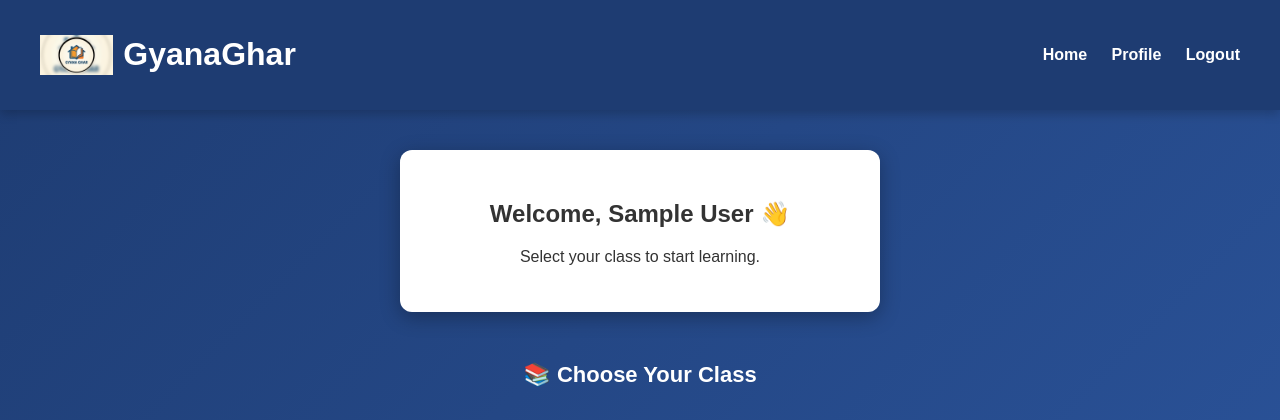
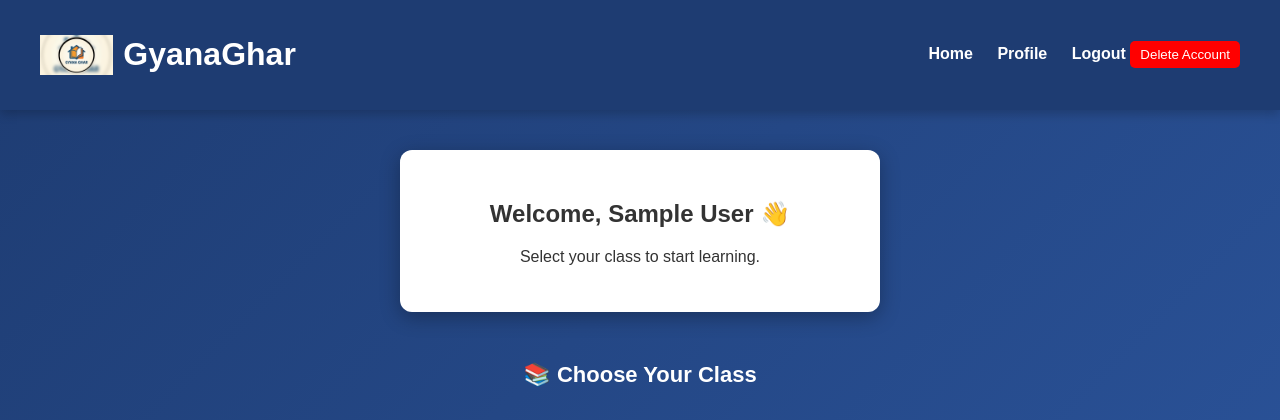
Before and after one commit to Rahul-web087/GyanaGhar, a Flask app: page /dashboard in a window 1280 px wide. Shown: the top 420 px of the page. Run offline with Flask 3, Linux system fonts and the light colour scheme; the visitor is signed in with stand-in values (Sample User, id 1); data that the repository does not hold is empty.

Commit message:
new dashboard

```diff
--- a/app.py
+++ b/app.py
@@ -1690,14 +1690,14 @@ def profile():
 
 
 
-
+#
 # ================delete =========== it --=-=-
-#
-# @app.route("/init_db")
-# def init_db():
-#     db.drop_all()
-#     db.create_all()
-#     return "Database recreated successfully!"
+
+@app.route("/init_db")
+def init_db():
+    db.drop_all()
+    db.create_all()
+    return "Database recreated successfully!"
 
 
 
--- a/templates/dashboard.html
+++ b/templates/dashboard.html
@@ -676,11 +676,11 @@ text-align:center;
 <a href="/profile">Profile</a>
     <a href="/logout">Logout</a>
 
-<!--<form method="POST" action="/delete_account" style="display:inline;">-->
-<!--<button style="background:red;color:white;border:none;padding:6px 10px;border-radius:5px;"-->
-<!--onclick="return confirm('Are you sure you want to delete your account?');">-->
+<form method="POST" action="/delete_account" style="display:inline;">
+<button style="background:red;color:white;border:none;padding:6px 10px;border-radius:5px;"
+onclick="return confirm('Are you sure you want to delete your account?');">
 
-<!--Delete Account-->
+Delete Account
 
 </button>
 </form>
```
